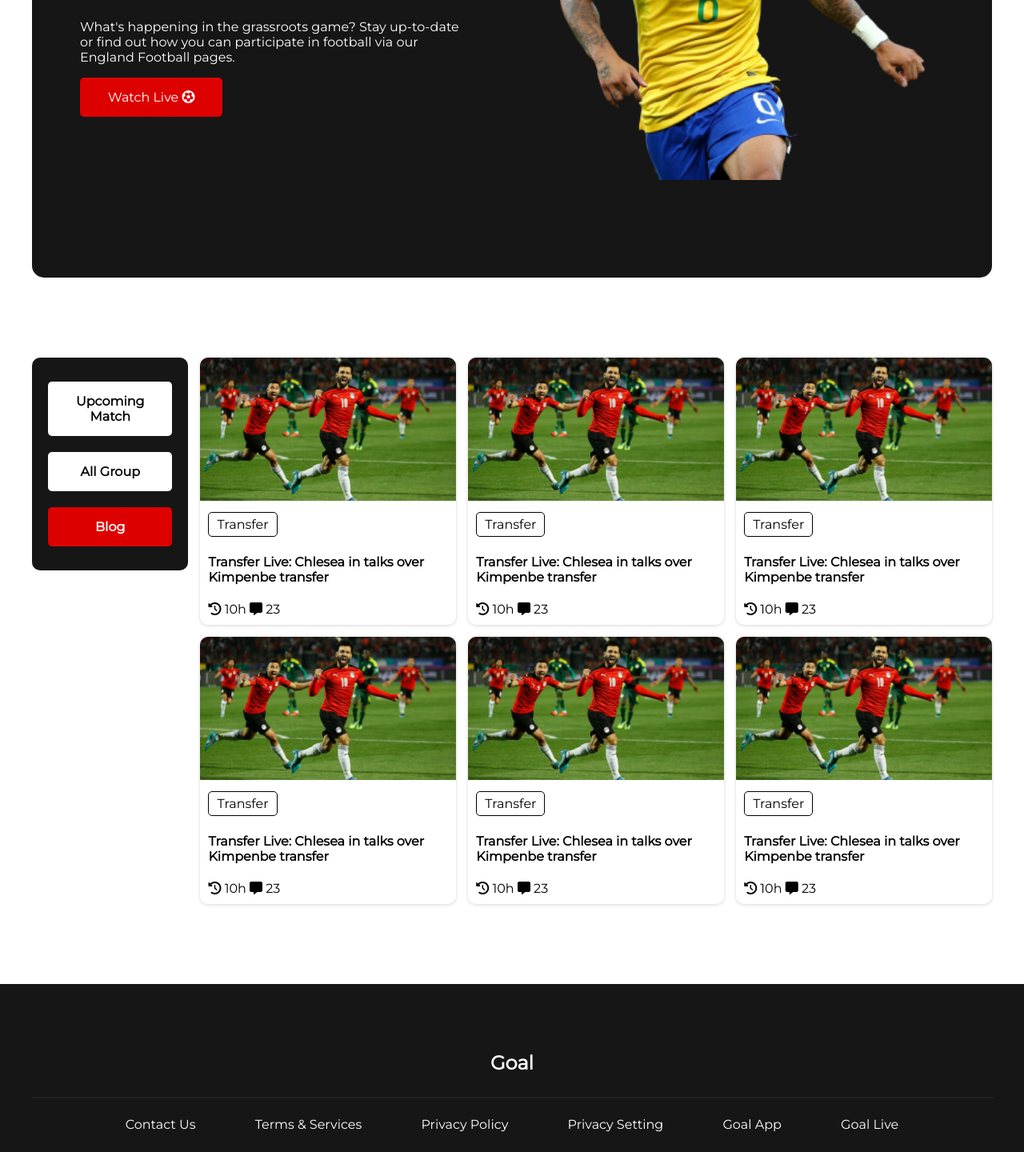
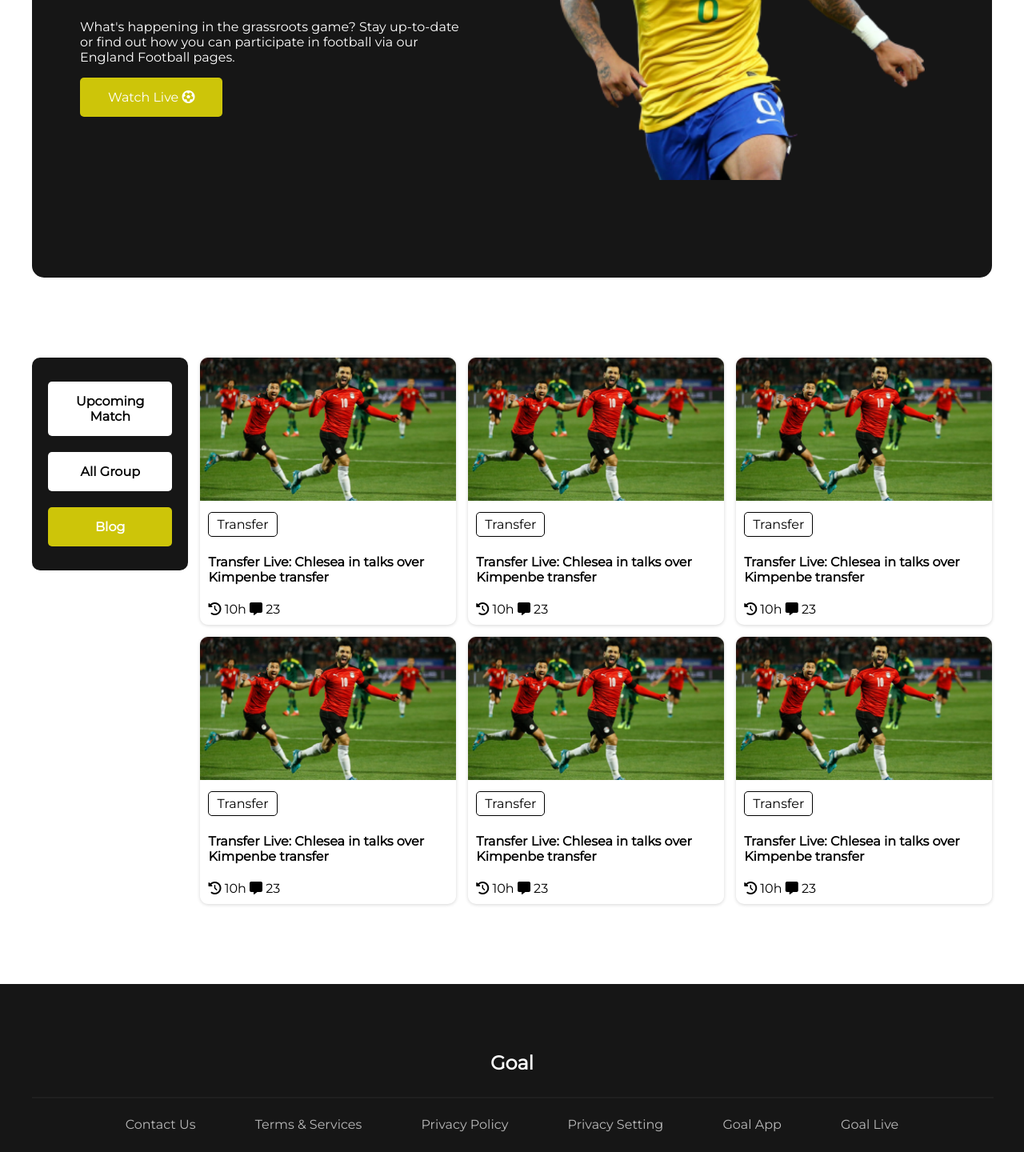
Before and after one commit to safwanbin2/world-cup, a plain HTML site: page index.html in a window 1280 px wide. Shown: the part 403-1843 px from the top of the page at 80% size. Drawn offline with Linux system fonts and the light colour scheme.

Commit message:
corrections

```diff
--- a/styles/style.css
+++ b/styles/style.css
@@ -11,7 +11,7 @@ body{
     align-items: center;
 }
 .cta{
-    background-color: rgba(221, 0, 0, 1);
+    background-color: rgba(205, 197, 9, 1);
     color: white;
 }
 a{
@@ -22,7 +22,7 @@ a{
     display: inline-block;
 }
 .view-all-button{
-    background-color: rgba(221, 0, 0, 1);
+    background-color: rgba(205, 197, 9, 1);
     color: white;
     border-radius: 10px;
     font-size: 1.5em;
@@ -84,7 +84,7 @@ a{
     font-weight: 700;
 }
 #main .main .left a:nth-child(3){
-    background-color: rgba(221, 0, 0, 1);
+    background-color: rgba(205, 197, 9, 1);
     color: white;
 }
 #main .main .right{
@@ -129,7 +129,7 @@ a{
     width: 100%;
 }
 #footer .footer a{
-    color: white;
+    color: rgba(185, 185, 185, 1);
     font-weight: 200;
 }
 
@@ -211,7 +211,7 @@ a{
     }
     #footer .footer{
         text-align: center;
-        min-height: 60vh;
+        min-height: 50vh;
     }
     #footer .footer .footer-links{
         display: flex;
```
